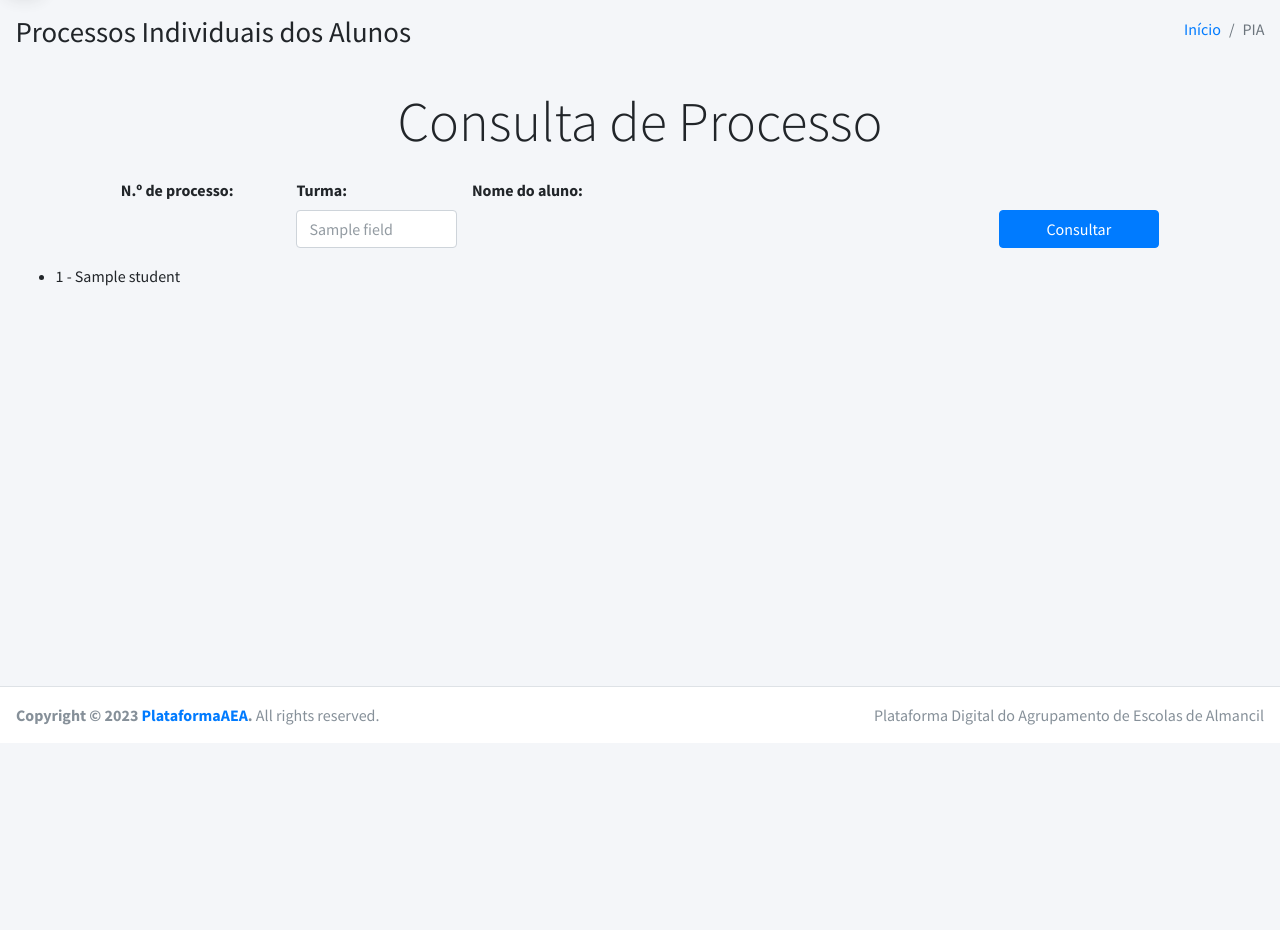
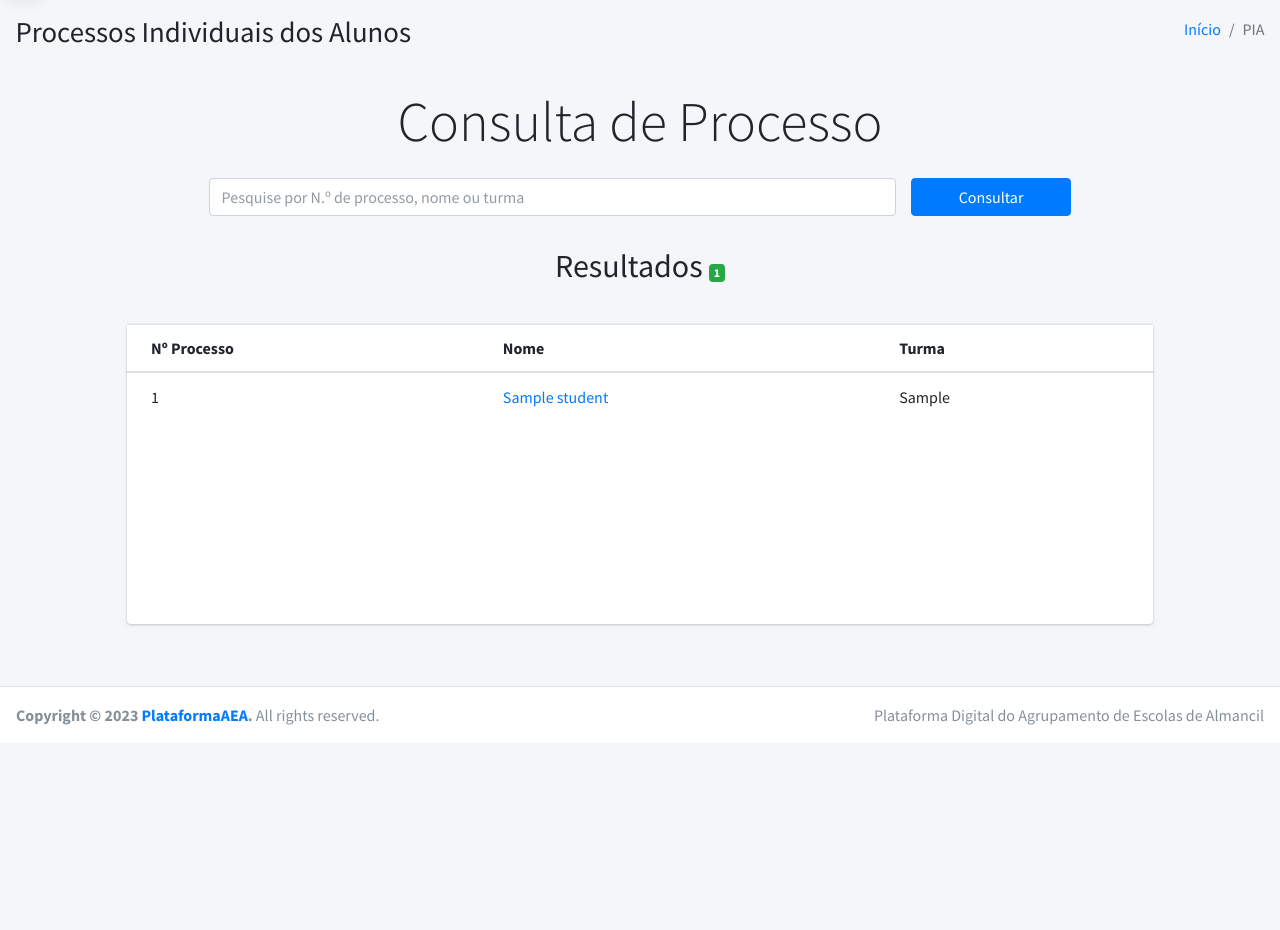
Before and after one commit to JoseMMarques/portalAEAlmancil, a Django app: template templates/pias/pias.html in a window 1280 px wide. Shown: the part 57-987 px from the top of the page. Run offline with Django 4.2, Linux system fonts and the light colour scheme; tables that the repository leaves empty hold one stand-in row (values such as "Sample post"); the template is opened without the code that fills it: values that come from a table or form of the project are taken from there, most other values are stand-ins (such as "Sample title", 1, 10 or a date in 2020); some libraries are stand-ins or nearby versions.

Commit message:
Pesquisa de alunos por turma, n proceso e nome

```diff
--- a/apps/pias/forms.py
+++ b/apps/pias/forms.py
@@ -4,4 +4,4 @@ from .models import PIAS
 
 class PiasConsultForm(forms.Form):
     """Formulario para consulta dos PIAS"""
-    turma = forms.CharField()
+    search = forms.CharField()
--- a/templates/pias/pias.html
+++ b/templates/pias/pias.html
@@ -38,28 +38,16 @@
 
                         <div class="row">
                             <div class="col-md-10 offset-md-1">
+                                <div class="col-2"></div>
                                 <div class="row">
-                                    <div class="col-2">
+                                    <div class="col-1"></div>
+                                    <div class="col-8">
                                         <div class="form-group">
-                                            <label>N.º de processo:</label>
-                                            {% render_field form.process_number class="form-control" placeholder=field.label %}
+                                            {% render_field form.search class="form-control" placeholder="Pesquise por N.º de processo, nome ou turma" %}
                                         </div>
                                     </div>
                                     <div class="col-2">
-                                        <div class="form-group">
-                                            <label>Turma:</label>
-                                            {% render_field form.turma class="form-control" placeholder=field.label %}
-                                        </div>
-                                    </div>
-                                    <div class="col-6">
-                                        <div class="form-group">
-                                            <label>Nome do aluno:</label>
-                                            {% render_field form.student class="form-control" placeholder=field.label %}
-                                        </div>
-                                    </div>
-                                    <div class="col-2">
-                                        <label></label>
-                                        <button type="submit" style="margin-top: 8px" class="btn btn-primary btn-block">
+                                        <button type="submit" class="btn btn-primary btn-block">
                                             Consultar
                                         </button>
                                     </div>
@@ -75,14 +63,73 @@
                             </ul>
                         {% endfor %}
                     </form>
+
+
                     {% if students %}
-                        <ul>
-                            {% for student in students %}
-                            <li>
-                                <p> {{ student.process_number }} - {{ student.name }} </p>
-                            </li>
-                            {% endfor %}
-                        </ul>
+
+                        <section class="content-header">
+                            <div class="container-fluid">
+
+                                <h2 class="text-center display-5">
+                                    Resultados
+                                    <span class="float-xl-none badge bg-success" style="font-size:12px;">
+                                        {{ students.count }}
+                                    </span>
+                                </h2>
+                            </div>
+                            <!-- /.container-fluid -->
+                        </section>
+
+
+                        <!-- Main content -->
+                        <section class="content">
+                            <div class="container-fluid">
+
+                                <div class="row mt-3">
+                                    <div class="col-md-10 offset-md-1">
+                                        <div class="list-group">
+                                            <div class="row">
+                                                <div class="col-12">
+                                                    <div class="card">
+
+                                                        <!-- /.card-header -->
+                                                        <div class="card-body table-responsive p-0" style="height: 300px;">
+                                                            <table class="table table-head-fixed text-nowrap">
+                                                                <thead>
+                                                                    <tr>
+                                                                        <th>Nº Processo</th>
+                                                                        <th>Nome</th>
+                                                                        <th>Turma</th>
+                                                                    </tr>
+                                                                </thead>
+                                                                <tbody>
+                                                                    {% for student in students %}
+                                                                        <tr>
+                                                                            <td>{{ student.process_number }}</td>
+                                                                            <td>
+                                                                                <a href='{% url "pias:pias_consult_view" student_id=student.id %}'>
+                                                                                    {{ student.name }}
+                                                                                </a>
+                                                                            </td>
+                                                                            <td>{{ student.Alunos_turma.last.school_class }}</td>
+
+                                                                        </tr>
+                                                                    {% endfor %}
+                                                                </tbody>
+                                                            </table>
+                                                        </div>
+                                                    <!-- /.card-body -->
+                                                    </div>
+                                                <!-- /.card -->
+                                                </div>
+                                            </div>
+                                            <!-- /.row -->
+
+                                        </div>
+                                    </div>
+                                </div>
+                            </div>
+                        </section>
                     {% endif %}
                 </div>
             </section>
```
Also changed, not shown: apps/pias/views.py (+11 -21 lines).
